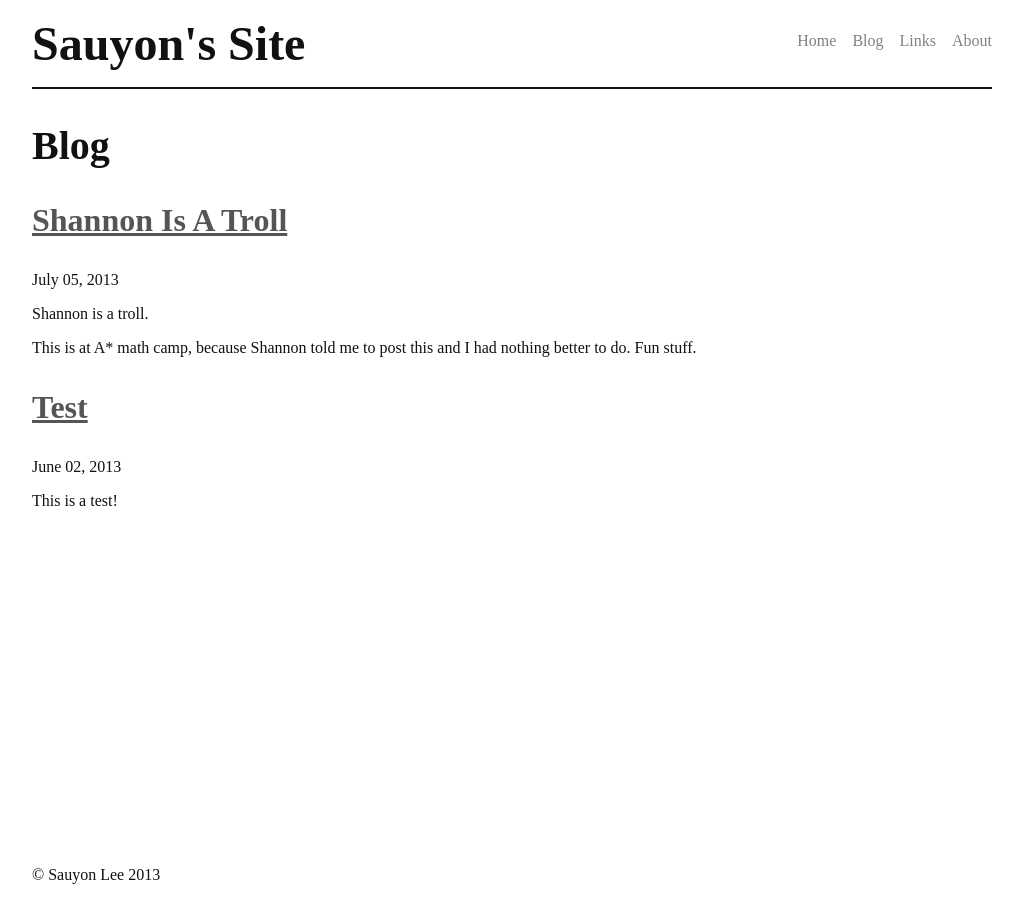
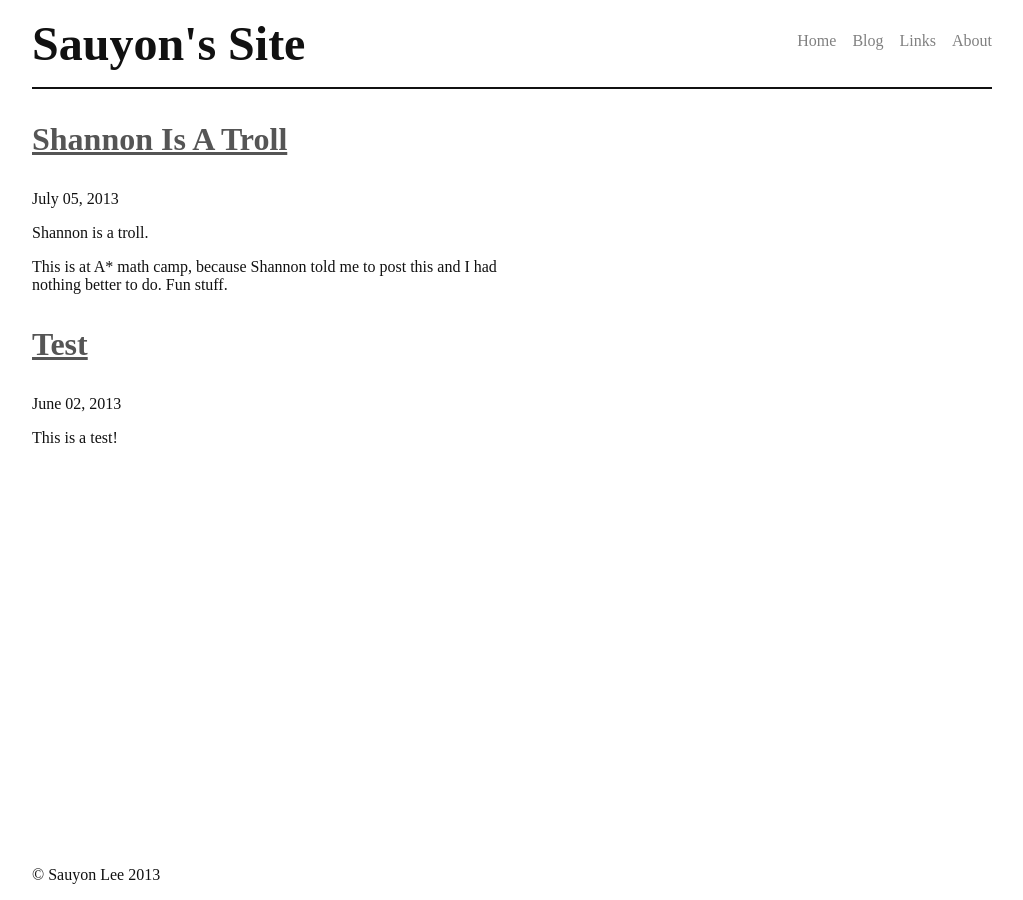
Before and after one commit to sauyon/sauyon.github.io, a Jekyll site: the page built from index.html, in a window 1280 px wide. Shown: the whole page, without its empty margins (128-1151 px from the left). Built offline with Jekyll 4.4.1, drawn with Linux system fonts in a browser that asks for light colours.

Commit message:
resize blog on main page

```diff
--- a/blog/index.html
+++ b/blog/index.html
@@ -2,7 +2,7 @@
 layout: default
 title: Blog
 ---
-<section class="post-list">
+<section class="blog">
   <ul>
 		{% for post in site.posts limit:10 %}
     	<li>
--- a/css/style.css
+++ b/css/style.css
@@ -68,9 +68,18 @@ nav a:hover {
 	color: skyblue;
 }
 
-.post-list ul {
+.main-blog {
+	width: 50%;
+}
+
+.main-blog ul,
+.blog ul {
 	padding-left: 0;
 	list-style: none;
+}
+
+.main-links {
+	width: 50%;
 }
 
 h3 a {
--- a/index.html
+++ b/index.html
@@ -1,10 +1,7 @@
 ---
 layout: default
 ---
-<section>
-  <h2>Blog</h2>
-</section>
-<section class="post-list">
+<section class="main-blog">
   <ul>
 		{% for post in site.posts limit:10 %}
     <li>
@@ -20,3 +17,5 @@ layout: default
 		{% endfor %}
   </ul>
 </section>
+<section class="main-links">
+</section>
```
Lines whose indentation alone changed are shown as unchanged.
